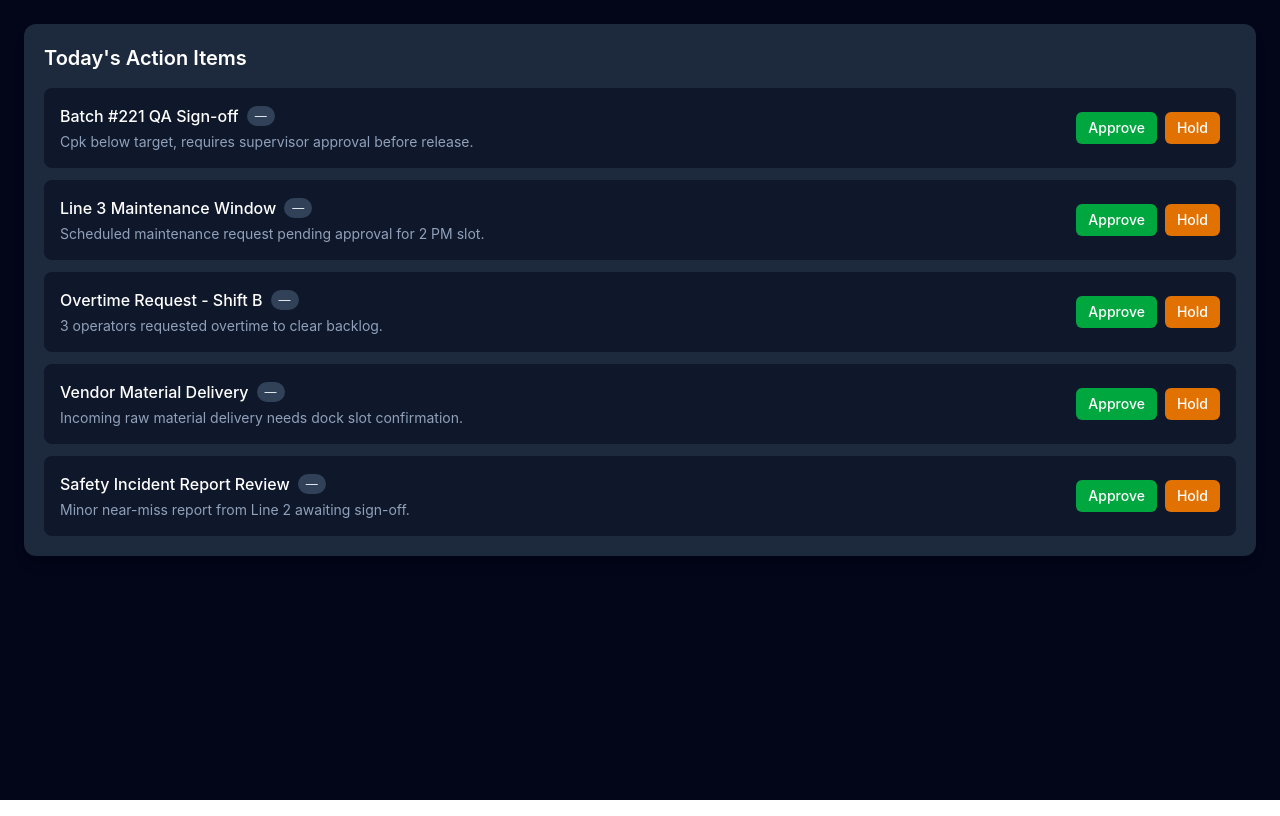
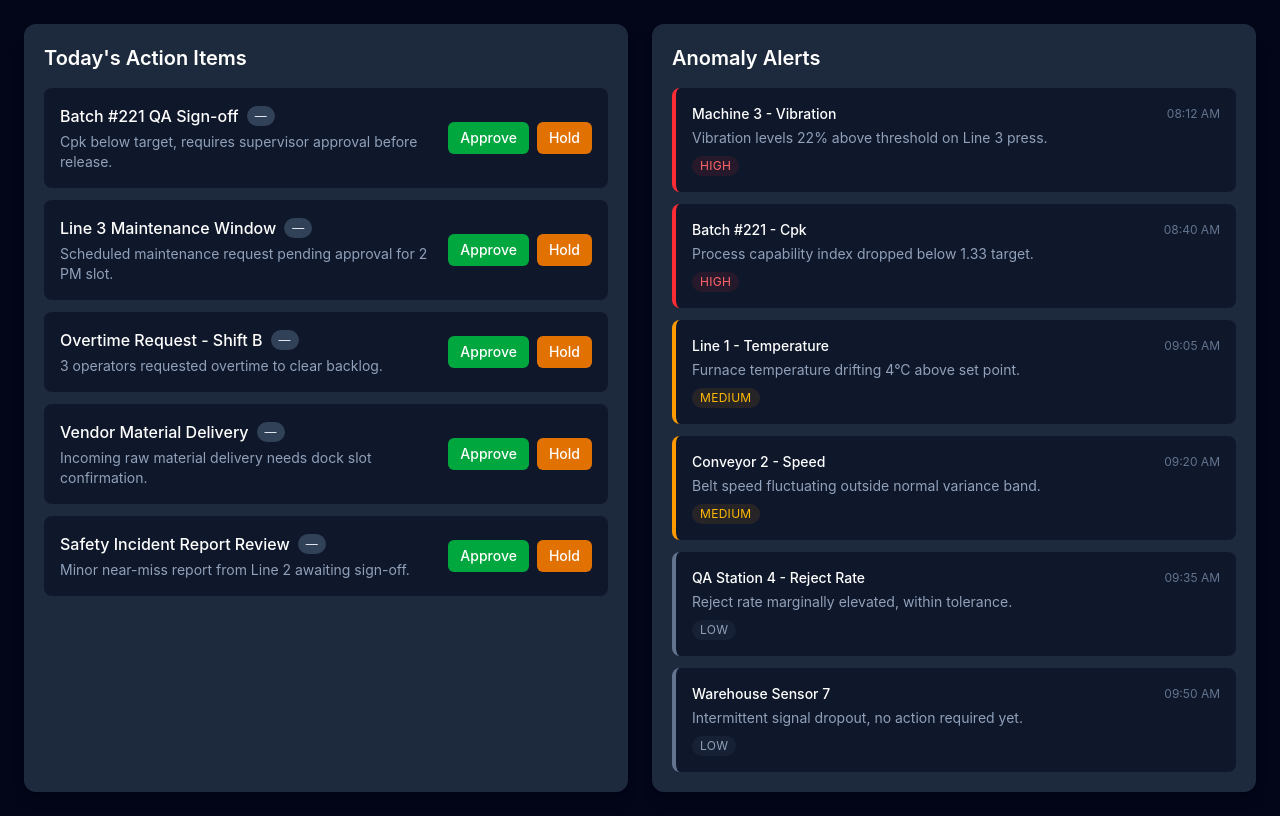
Before and after one commit to ishanshinde738/potens-intern-frontend-ishan-shinde, a React (Vite) app: page / in a window 1280 px wide. Built offline with nearby package versions, Linux system fonts and the light colour scheme.

Commit message:
feat: build AnomalyPanel with severity color-coding

```diff
--- a/src/App.jsx
+++ b/src/App.jsx
@@ -1,9 +1,13 @@
 import TopActionsPanel from './components/TopActionsPanel'
+import AnomalyPanel from './components/AnomalyPanel'
 
 function App() {
   return (
     <div className="min-h-screen bg-slate-950 p-6">
-      <TopActionsPanel />
+      <div className="grid grid-cols-1 md:grid-cols-2 gap-6">
+        <TopActionsPanel />
+        <AnomalyPanel />
+      </div>
     </div>
   )
 }
--- a/src/components/AnomalyPanel.jsx
+++ b/src/components/AnomalyPanel.jsx
@@ -0,0 +1,49 @@
+import { useSelector } from 'react-redux'
+import { mockAnomalies } from '../data/mockAnomalies'
+import { translations } from '../data/translations'
+
+function AnomalyPanel() {
+  const language = useSelector((state) => state.ui.language)
+  const t = translations[language]
+
+  const severityStyles = {
+    high: 'border-red-500 bg-red-500/10 text-red-400',
+    medium: 'border-amber-500 bg-amber-500/10 text-amber-400',
+    low: 'border-slate-500 bg-slate-500/10 text-slate-400',
+  }
+
+  return (
+    <div className="bg-slate-800 rounded-xl p-5 shadow-lg">
+      <h2 className="text-xl font-semibold text-white mb-4">
+        {t.anomaliesHeading}
+      </h2>
+      <div className="space-y-3">
+        {mockAnomalies.map((anomaly) => (
+          <div
+            key={anomaly.id}
+            className={`rounded-lg p-4 border-l-4 bg-slate-900 ${severityStyles[anomaly.severity]}`}
+          >
+            <div className="flex items-center justify-between">
+              <h3 className="text-white font-medium text-sm">
+                {anomaly.metric}
+              </h3>
+              <span className="text-xs text-slate-500">
+                {anomaly.detectedAt}
+              </span>
+            </div>
+            <p className="text-slate-400 text-sm mt-1">
+              {anomaly.description}
+            </p>
+            <span
+              className={`inline-block mt-2 text-xs px-2 py-0.5 rounded-full uppercase tracking-wide ${severityStyles[anomaly.severity]}`}
+            >
+              {anomaly.severity}
+            </span>
+          </div>
+        ))}
+      </div>
+    </div>
+  )
+}
+
+export default AnomalyPanel
```
